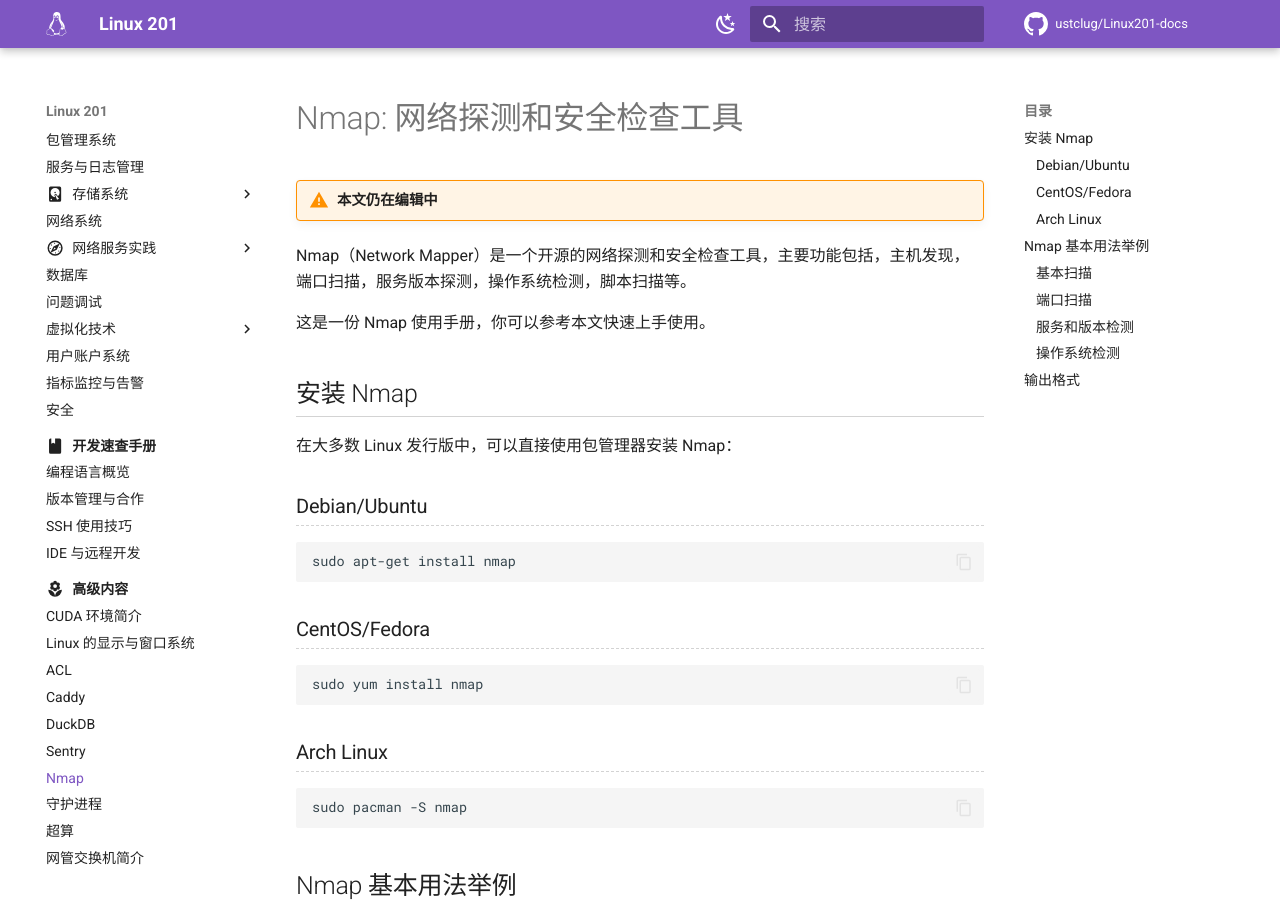
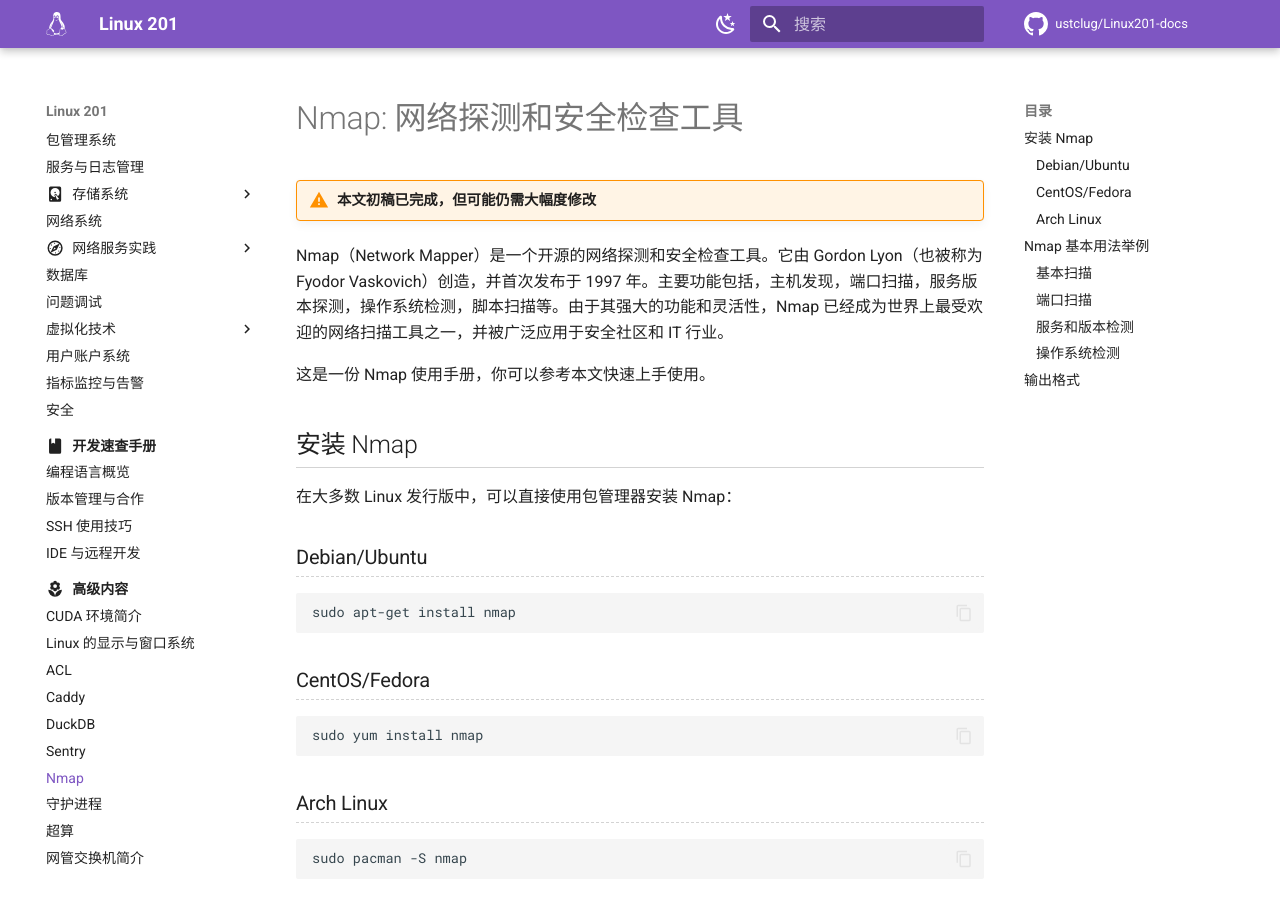
Before and after one commit to ustclug/Linux201-docs, an MkDocs documentation site: the page built from docs/advanced/nmap.md, in a window 1280 px wide and 900 px high. Built offline with MkDocs 1.6.1 and Material for MkDocs 9.7.7, drawn with Linux system fonts in a browser that asks for light colours; comment, search, counter and statistics services are not loaded.

Commit message:
advanced/nmap: add more description

```diff
--- a/docs/advanced/nmap.md
+++ b/docs/advanced/nmap.md
@@ -1,8 +1,8 @@
 # Nmap: 网络探测和安全检查工具
 
-!!! warning "本文仍在编辑中"
+!!! warning "本文初稿已完成，但可能仍需大幅度修改"
 
-Nmap（Network Mapper）是一个开源的网络探测和安全检查工具，主要功能包括，主机发现，端口扫描，服务版本探测，操作系统检测，脚本扫描等。
+Nmap（Network Mapper）是一个开源的网络探测和安全检查工具。它由 Gordon Lyon（也被称为 Fyodor Vaskovich）创造，并首次发布于 1997 年。主要功能包括，主机发现，端口扫描，服务版本探测，操作系统检测，脚本扫描等。由于其强大的功能和灵活性，Nmap 已经成为世界上最受欢迎的网络扫描工具之一，并被广泛应用于安全社区和 IT 行业。
 
 这是一份 Nmap 使用手册，你可以参考本文快速上手使用。
 
```
